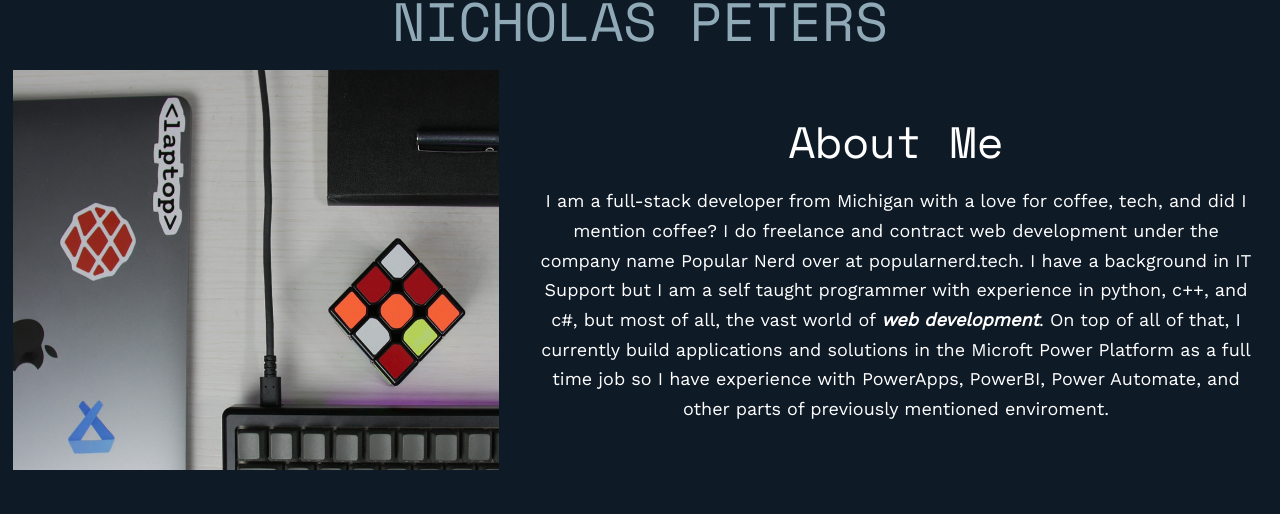
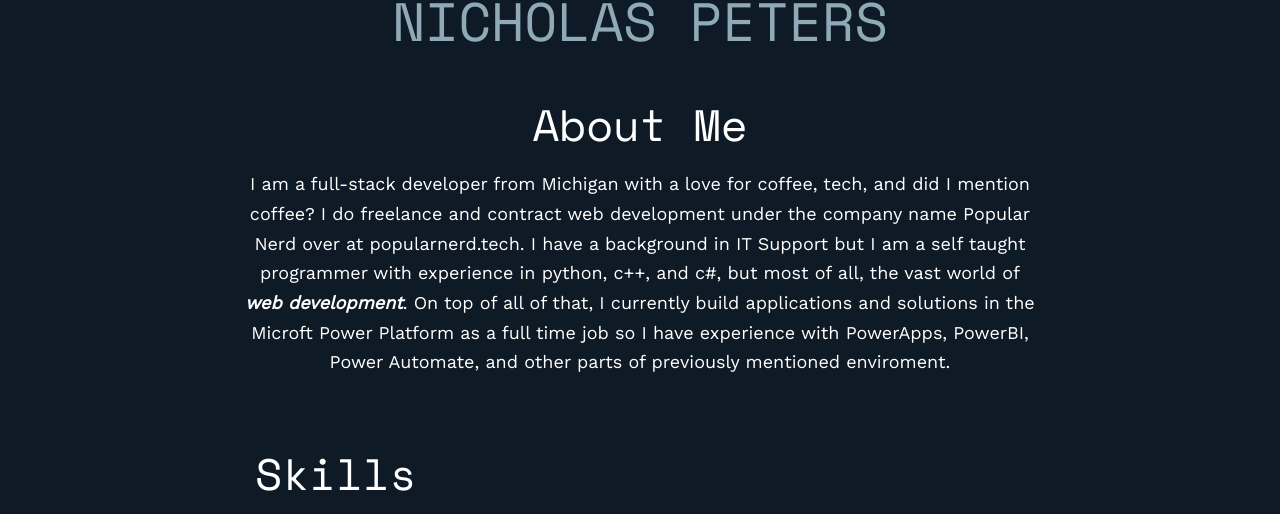
Before and after one commit to TheNootLinja/PopularNerdWebsite, a Svelte app: page / in a window 1280 px wide. Shown: the part 144-658 px from the top of the page. Built offline with nearby package versions, Linux system fonts and the light colour scheme.

Commit message:
Remove picture from the top of site

```diff
--- a/src/App.svelte
+++ b/src/App.svelte
@@ -144,10 +144,11 @@
 <div class="container">
   <main>
     <h1>My name is <span>Nicholas Peters</span></h1>
-    <div class="grid twocol">
-      <div class="img-container">
+    <!-- <div class="grid twocol"> -->
+    <div>
+      <!-- <div class="img-container">
         <img src="../assets/pictures/nppicture.jpg" alt="" />
-      </div>
+      </div> -->
       <br id="aboutme" />
       <div class="aboutme">
         <h2>About Me</h2>
```
